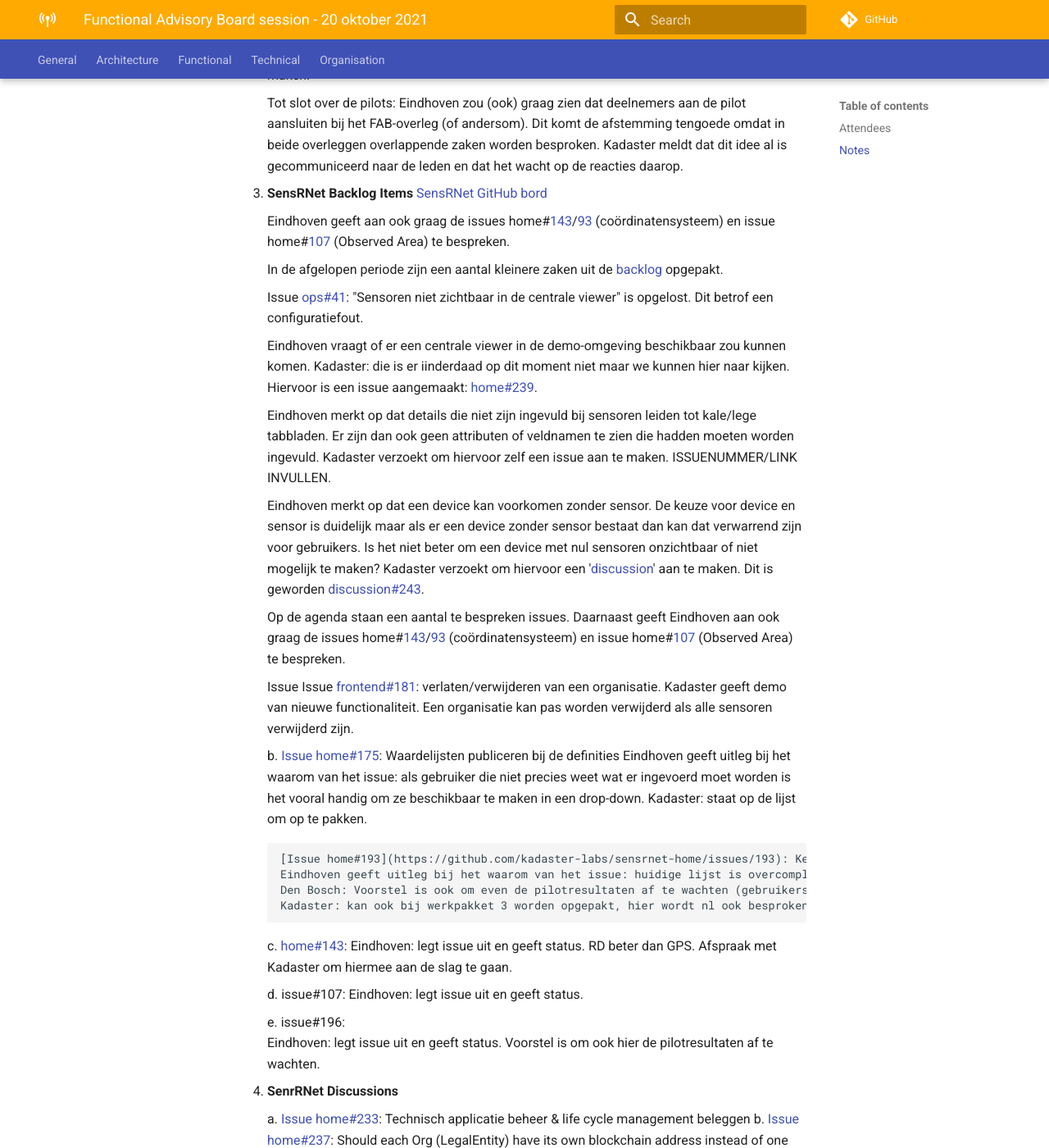
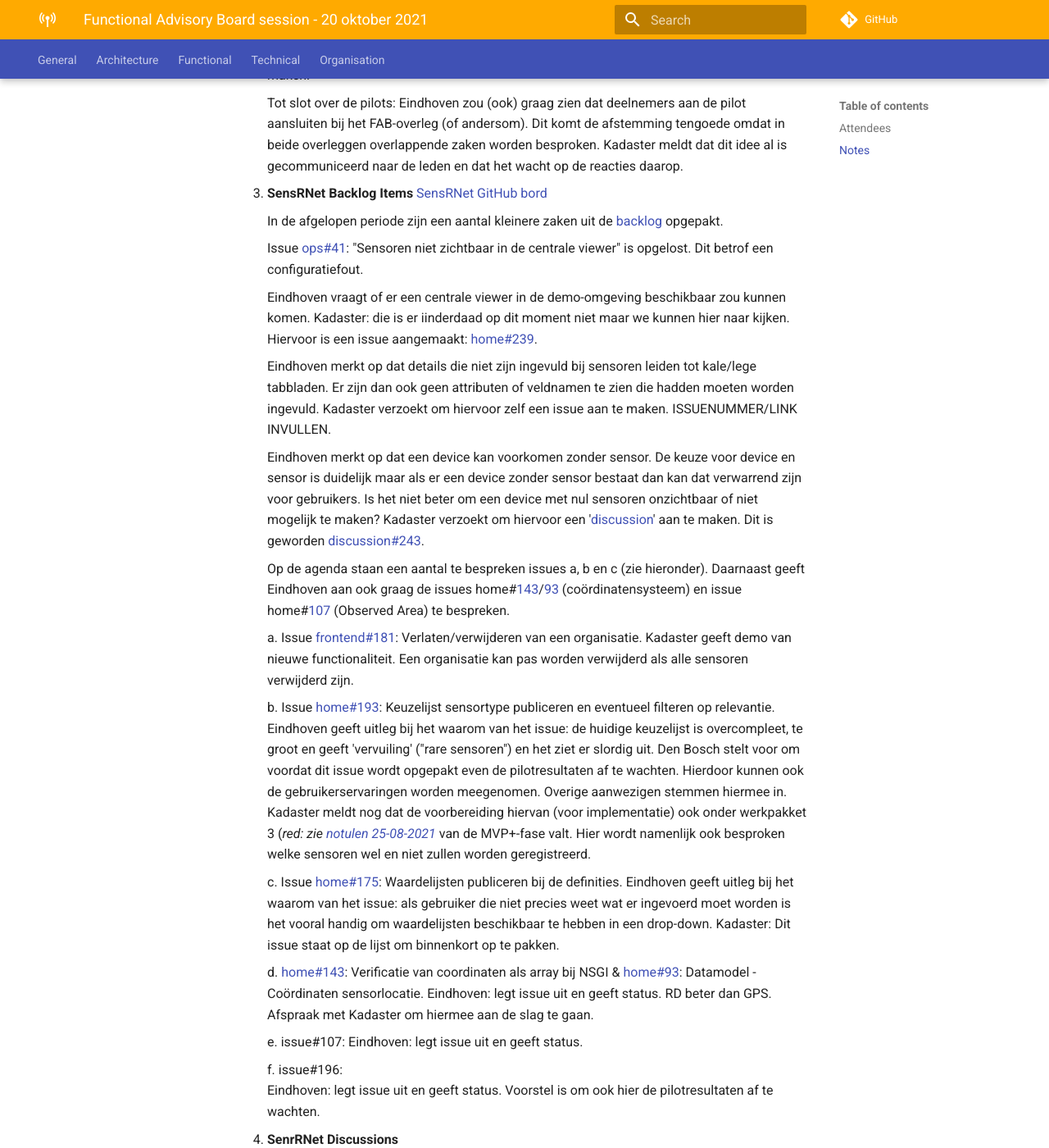
Before and after one commit to kadaster-labs/sensrnet-home, an MkDocs documentation site: the page built from docs/notes/2021-10-20-FAB-notes.md, in a window 1280 px wide and 1400 px high, scrolled down 1351 px. Shown: the whole window at 82% size. Built offline with MkDocs 1.6.1 and Material for MkDocs 9.7.7, drawn with Linux system fonts in a browser that asks for light colours; comment, search, counter and statistics services are not loaded.

Commit message:
Update 2021-10-20-FAB-notes.md

```diff
--- a/docs/notes/2021-10-20-FAB-notes.md
+++ b/docs/notes/2021-10-20-FAB-notes.md
@@ -39,10 +39,6 @@ Onderwerpen:
 
 3. **SensRNet Backlog Items** [SensRNet GitHub bord](https://github.com/orgs/kadaster-labs/projects/1)
 
-     Eindhoven geeft aan ook graag de issues home#[143](https://github.com/kadaster-labs/sensrnet-home/issues/143)/[93](https://github.com/kadaster-labs/sensrnet-home/issues/93) (coördinatensysteem) en issue home#[107](https://github.com/kadaster-labs/sensrnet-home/issues/107) (Observed Area) te bespreken.
-
-
-
      In de afgelopen periode zijn een aantal kleinere zaken uit de [backlog](https://github.com/orgs/kadaster-labs/projects/1) opgepakt.
 
      Issue [ops#41](https://github.com/kadaster-labs/sensrnet-ops/issues/41): "Sensoren niet zichtbaar in de centrale viewer" is opgelost. Dit betrof een configuratiefout.
@@ -53,25 +49,20 @@ Onderwerpen:
 
      Eindhoven merkt op dat een device kan voorkomen zonder sensor. De keuze voor device en sensor is duidelijk maar als er een device zonder sensor bestaat dan kan dat verwarrend zijn voor gebruikers. Is het niet beter om een device met nul sensoren onzichtbaar of niet mogelijk te maken? Kadaster verzoekt om hiervoor een '[discussion](https://github.com/kadaster-labs/sensrnet-home/discussions)' aan te maken. Dit is geworden [discussion#243](https://github.com/kadaster-labs/sensrnet-home/discussions/243).
 
-     Op de agenda staan een aantal te bespreken issues. Daarnaast geeft Eindhoven aan ook graag de issues home#[143](https://github.com/kadaster-labs/sensrnet-home/issues/143)/[93](https://github.com/kadaster-labs/sensrnet-home/issues/93) (coördinatensysteem) en issue home#[107](https://github.com/kadaster-labs/sensrnet-home/issues/107) (Observed Area) te bespreken.
+     Op de agenda staan een aantal te bespreken issues a, b en c (zie hieronder). Daarnaast geeft Eindhoven aan ook graag de issues home#[143](https://github.com/kadaster-labs/sensrnet-home/issues/143)/[93](https://github.com/kadaster-labs/sensrnet-home/issues/93) (coördinatensysteem) en issue home#[107](https://github.com/kadaster-labs/sensrnet-home/issues/107) (Observed Area) te bespreken.
 
-     Issue Issue [frontend#181](https://github.com/kadaster-labs/sensrnet-frontend/issues/181): verlaten/verwijderen van een organisatie. Kadaster geeft demo van nieuwe functionaliteit. Een organisatie kan pas worden verwijderd als alle sensoren verwijderd zijn.
+     a. Issue [frontend#181](https://github.com/kadaster-labs/sensrnet-frontend/issues/181): Verlaten/verwijderen van een organisatie. Kadaster geeft demo van nieuwe functionaliteit. Een organisatie kan pas worden verwijderd als alle sensoren verwijderd zijn.
 
-     b. [Issue home#175](https://github.com/kadaster-labs/sensrnet-home/issues/175): Waardelijsten publiceren bij de definities
-        Eindhoven geeft uitleg bij het waarom van het issue: als gebruiker die niet precies weet wat er ingevoerd moet worden is het vooral handig om ze beschikbaar te maken in een drop-down. Kadaster: staat op de lijst om op te pakken.
+     b. Issue [home#193](https://github.com/kadaster-labs/sensrnet-home/issues/193): Keuzelijst sensortype publiceren en eventueel filteren op relevantie. Eindhoven geeft uitleg bij het waarom van het issue: de huidige keuzelijst is overcompleet, te groot en geeft 'vervuiling' ("rare sensoren") en het ziet er slordig uit. Den Bosch stelt voor om voordat dit issue wordt opgepakt even de pilotresultaten af te wachten. Hierdoor kunnen ook de gebruikerservaringen worden meegenomen. Overige aanwezigen stemmen hiermee in. Kadaster meldt nog dat de voorbereiding hiervan (voor implementatie) ook onder werkpakket 3 (_red: zie [notulen 25-08-2021](https://kadaster-labs.github.io/sensrnet-home/notes/2021-08-25-FAB-notes/)_ van de MVP+-fase valt. Hier wordt namenlijk ook besproken welke sensoren wel en niet zullen worden geregistreerd.
 
-        [Issue home#193](https://github.com/kadaster-labs/sensrnet-home/issues/193): Keuzelijst sensortype publiceren en eventueel filteren op relevantie
-        Eindhoven geeft uitleg bij het waarom van het issue: huidige lijst is overcompleet, te groot en geeft 'vervuiling' (rare sensoren) en het ziet er slordig uit.
-        Den Bosch: Voorstel is ook om even de pilotresultaten af te wachten (gebruikerservaring meenemen). Daar is iedereen het mee eens.
-        Kadaster: kan ook bij werkpakket 3 worden opgepakt, hier wordt nl ook besproken welke wsensoren wel en niet worden geregistreerd.
+     c. Issue [home#175](https://github.com/kadaster-labs/sensrnet-home/issues/175): Waardelijsten publiceren bij de definities. Eindhoven geeft uitleg bij het waarom van het issue: als gebruiker die niet precies weet wat er ingevoerd moet worden is het vooral handig om waardelijsten beschikbaar te hebben in een drop-down. Kadaster: Dit issue staat op de lijst om binnenkort op te pakken.
 
-     c. [home#143](https://github.com/kadaster-labs/sensrnet-home/issues/143):
-        Eindhoven: legt issue uit en geeft status. RD beter dan GPS. Afspraak met Kadaster om hiermee aan de slag te gaan.
+     d. [home#143](https://github.com/kadaster-labs/sensrnet-home/issues/143): Verificatie van coordinaten als array bij NSGI & [home#93](https://github.com/kadaster-labs/sensrnet-home/issues/93): Datamodel - Coördinaten sensorlocatie. Eindhoven: legt issue uit en geeft status. RD beter dan GPS. Afspraak met Kadaster om hiermee aan de slag te gaan.
 
-     d. issue#107:
+     e. issue#107:
         Eindhoven: legt issue uit en geeft status.
 
-     e. issue#196:
+     f. issue#196:
         Eindhoven: legt issue uit en geeft status. Voorstel is om ook hier de pilotresultaten af te wachten.
 
 
```
